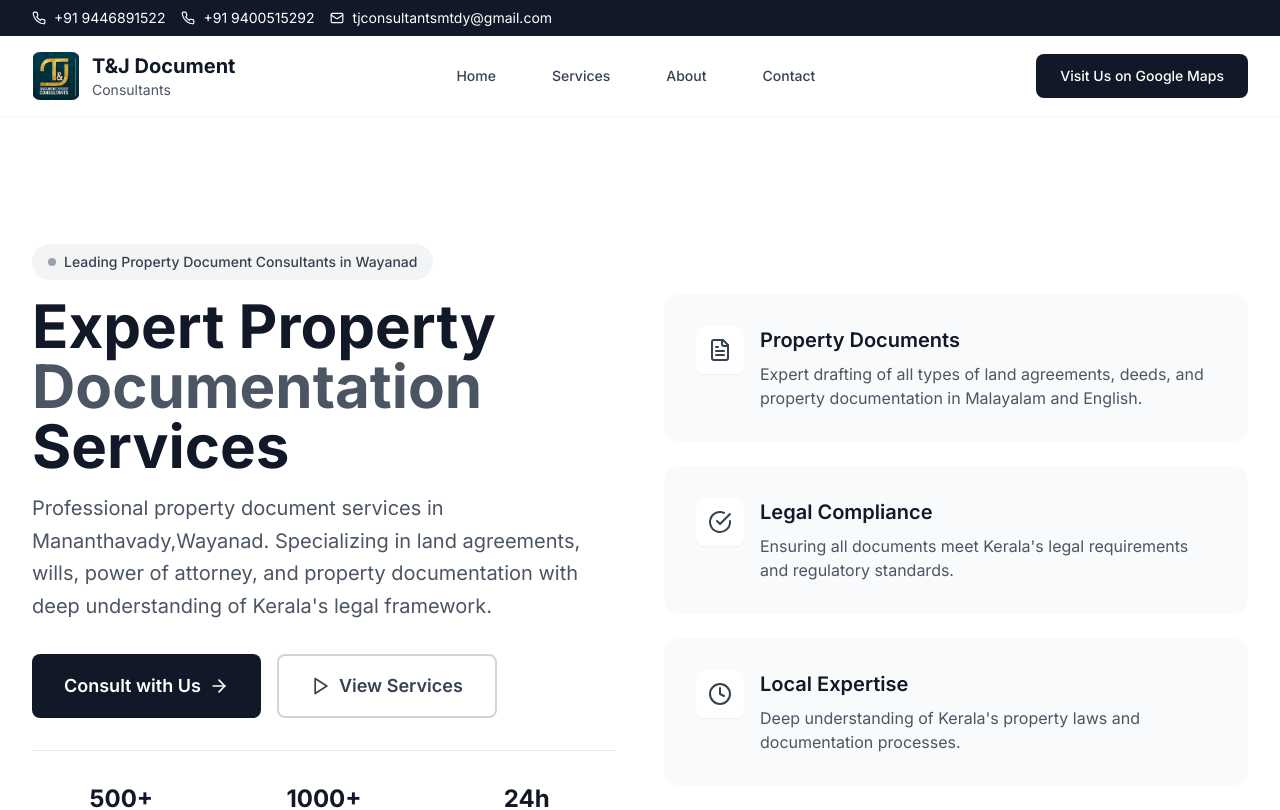
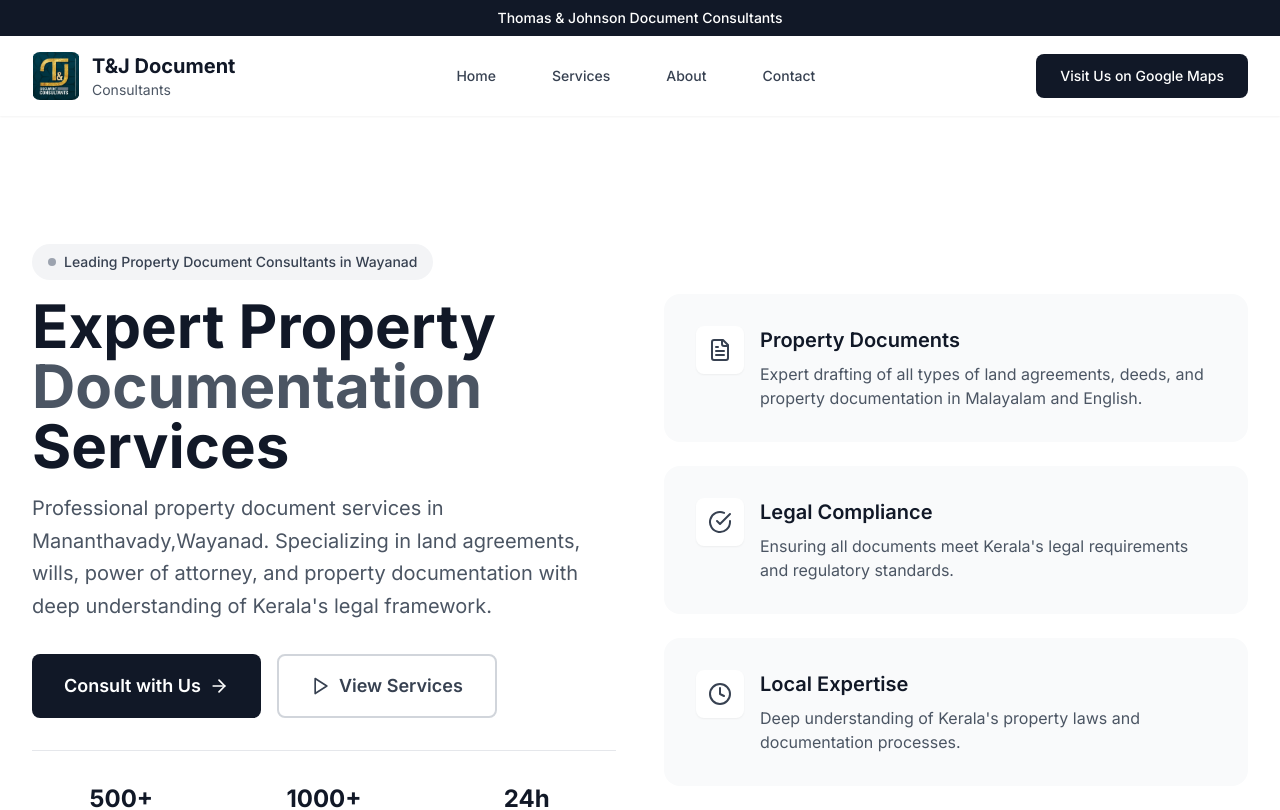
Before and after one commit to xKRONOS08/tj-document-consultants, a Next.js app: page / in a window 1280 px wide. Shown: the top 810 px of the page. Built offline with nearby package versions, Linux system fonts and the light colour scheme.

Commit message:
header change

```diff
--- a/src/components/Header.tsx
+++ b/src/components/Header.tsx
@@ -32,20 +32,9 @@
              {/* Top Bar */}
        <div className="bg-gray-900 text-white py-2">
          <div className="max-w-7xl mx-auto px-4 sm:px-6 lg:px-8">
-          <div className="flex flex-col sm:flex-row justify-between items-center text-sm space-y-2 sm:space-y-0">
-            <div className="flex flex-col sm:flex-row items-center space-y-1 sm:space-y-0 sm:space-x-4">
-              <div className="flex items-center">
-                <Phone size={14} className="mr-2" />
-                <span>+91 9446891522</span>
-              </div>
-              <div className="flex items-center">
-                <Phone size={14} className="mr-2" />
-                <span>+91 9400515292</span>
-              </div>
-              <div className="flex items-center">
-                <Mail size={14} className="mr-2" />
-                <span className="text-xs sm:text-sm">tjconsultantsmtdy@gmail.com</span>
-              </div>
+           <div className="flex justify-center items-center text-sm">
+             <div className="text-center">
+               <span className="text-white font-medium">Thomas & Johnson Document Consultants</span>
              </div>
            </div>
          </div>
```
Lines whose indentation alone changed are shown as unchanged.
